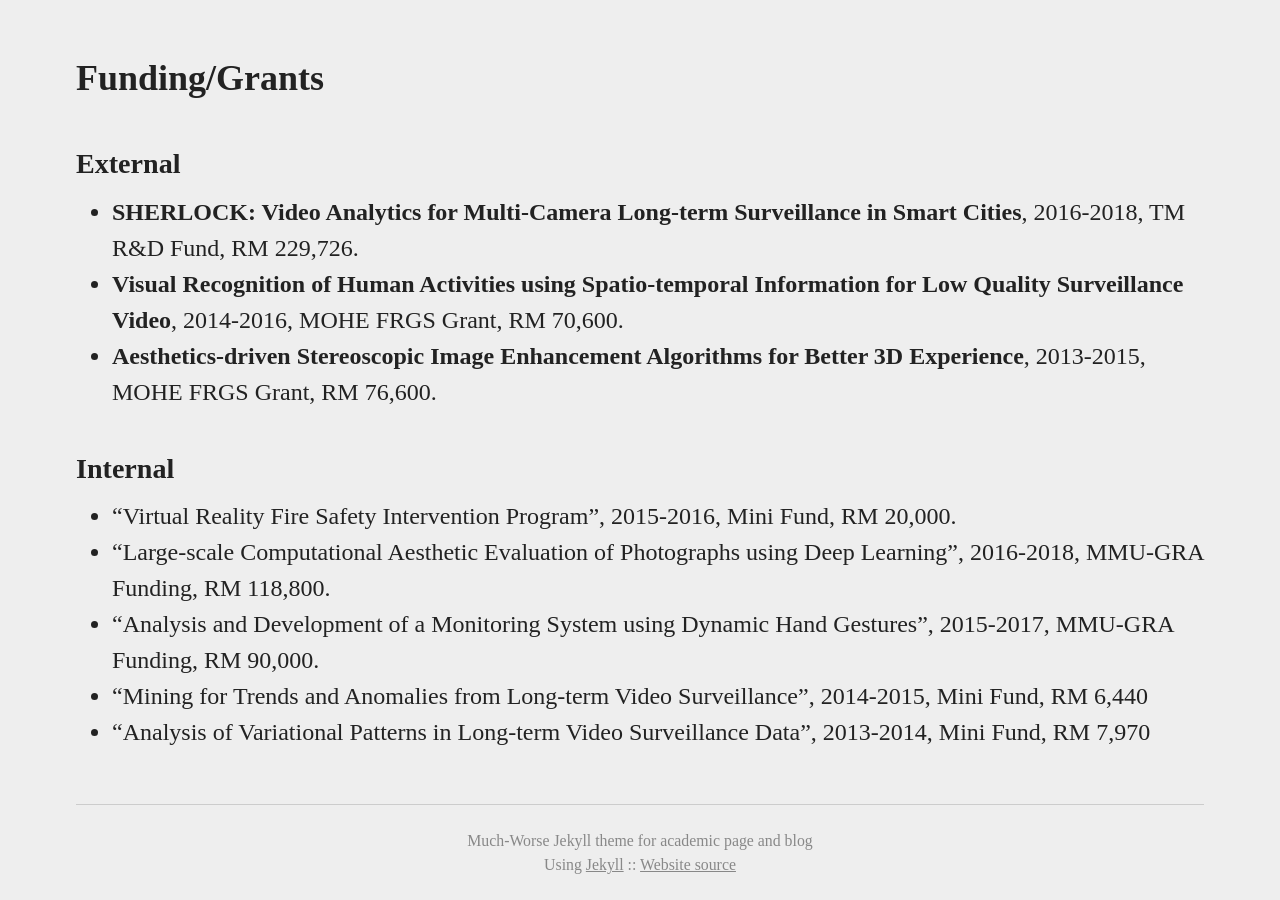
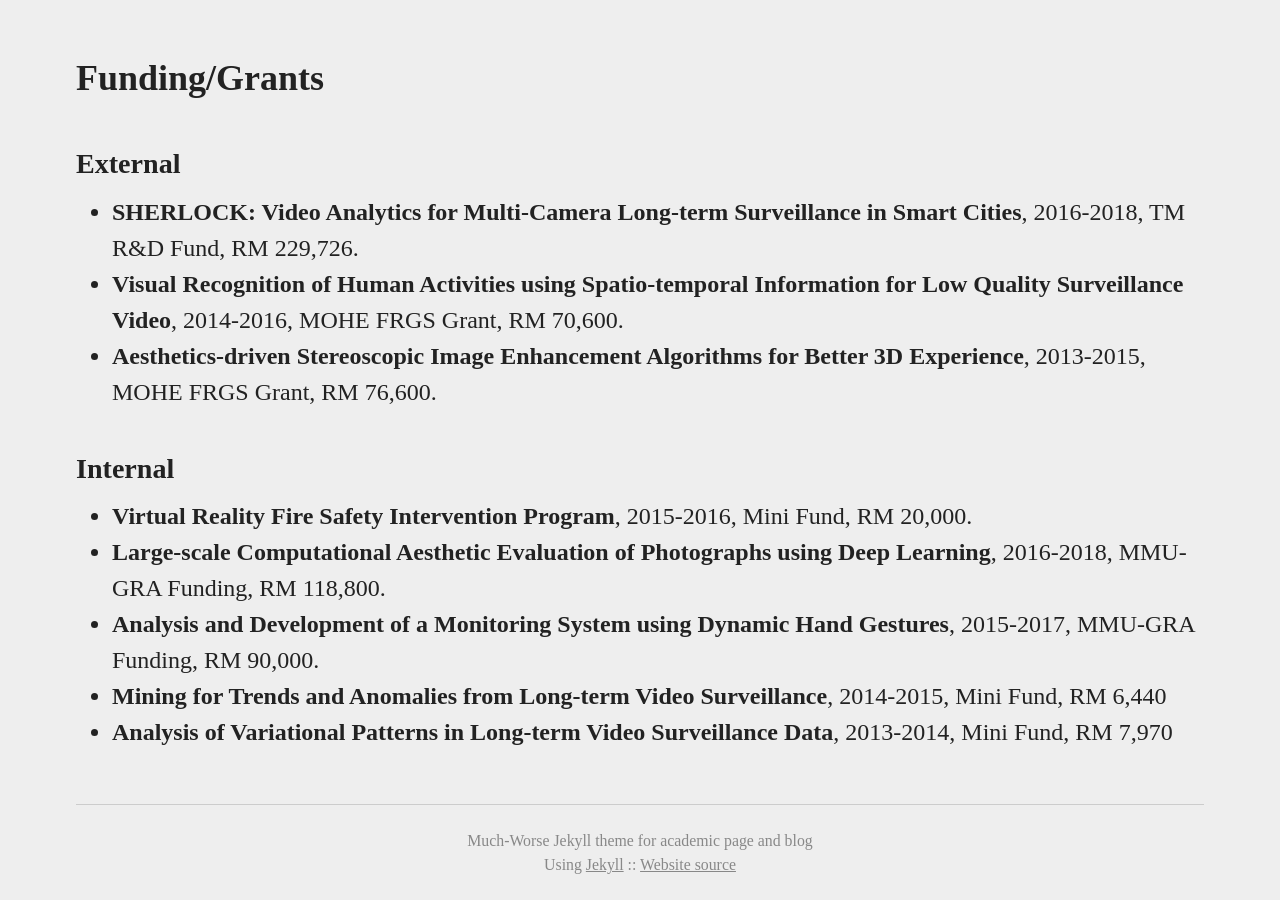
Before and after one commit to viprlab/viprlab.github.io, a Jekyll site: the page built from research.md, in a window 1280 px wide and 900 px high, scrolled down 1558 px. Built offline with Jekyll 4.4.1, drawn with Linux system fonts in a browser that asks for light colours; some of the changed lines change nothing that is shown.

Commit message:
funding updates

```diff
--- a/research.md
+++ b/research.md
@@ -45,8 +45,8 @@ Image aesthetic evaluation is a research field which aims to design computationa
 - **Aesthetics-driven Stereoscopic Image Enhancement Algorithms for Better 3D Experience**{:.hilite}, 2013-2015, MOHE FRGS Grant, RM 76,600.
 
 ### Internal
-- "Virtual Reality Fire Safety Intervention Program", 2015-2016, Mini Fund, RM 20,000.
-- "Large-scale Computational Aesthetic Evaluation of Photographs using Deep Learning", 2016-2018, MMU-GRA Funding, RM 118,800.
-- "Analysis and Development of a Monitoring System using Dynamic Hand Gestures", 2015-2017, MMU-GRA Funding, RM 90,000.
-- "Mining for Trends and Anomalies from Long-term Video Surveillance", 2014-2015, Mini Fund, RM 6,440
-- "Analysis of Variational Patterns in Long-term Video Surveillance Data", 2013-2014, Mini Fund, RM 7,970
+- **Virtual Reality Fire Safety Intervention Program**{:.hilite}, 2015-2016, Mini Fund, RM 20,000.
+- **Large-scale Computational Aesthetic Evaluation of Photographs using Deep Learning**{:.hilite}, 2016-2018, MMU-GRA Funding, RM 118,800.
+- **Analysis and Development of a Monitoring System using Dynamic Hand Gestures**{:.hilite}, 2015-2017, MMU-GRA Funding, RM 90,000.
+- **Mining for Trends and Anomalies from Long-term Video Surveillance**{:.hilite}, 2014-2015, Mini Fund, RM 6,440
+- **Analysis of Variational Patterns in Long-term Video Surveillance Data**{:.hilite}, 2013-2014, Mini Fund, RM 7,970
```
